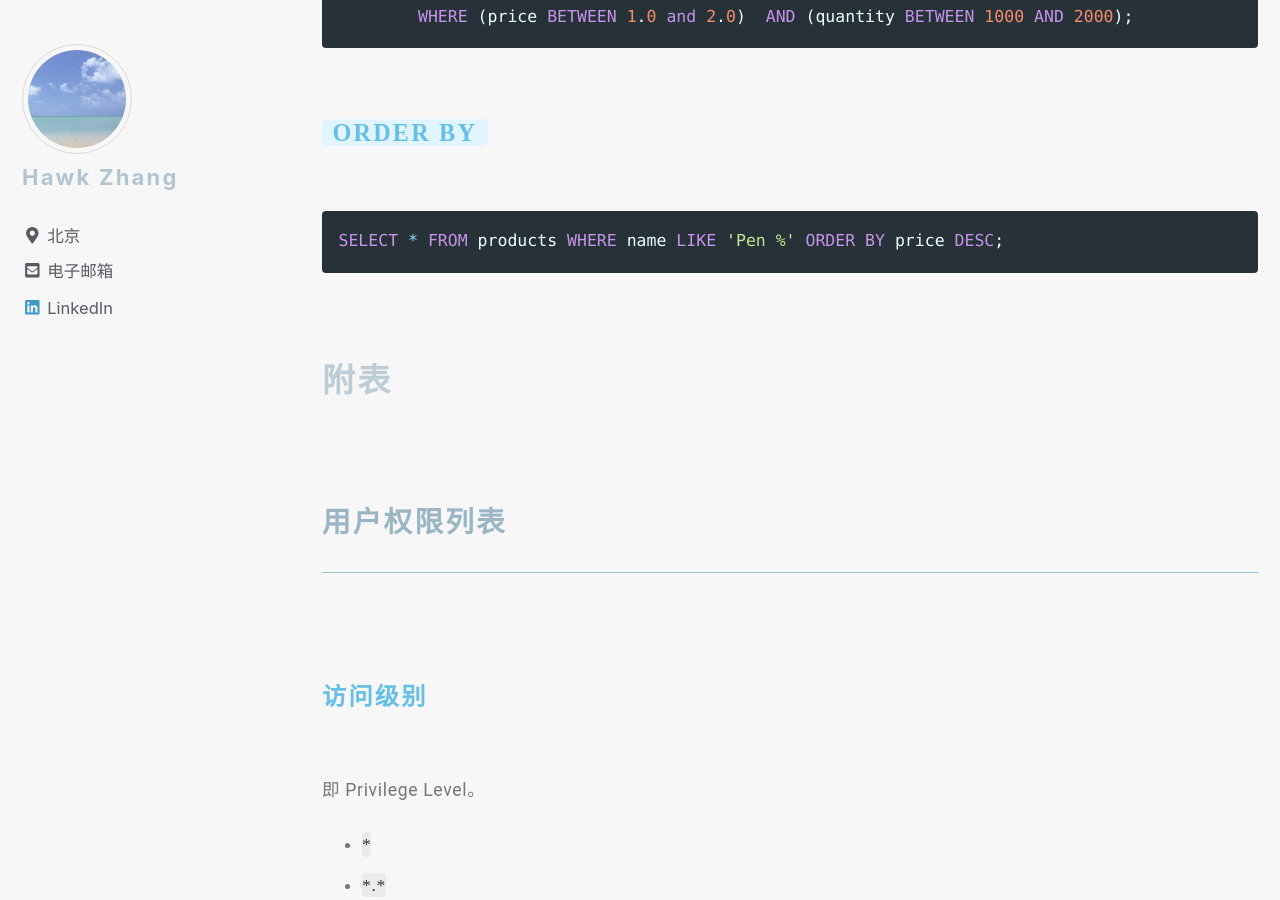
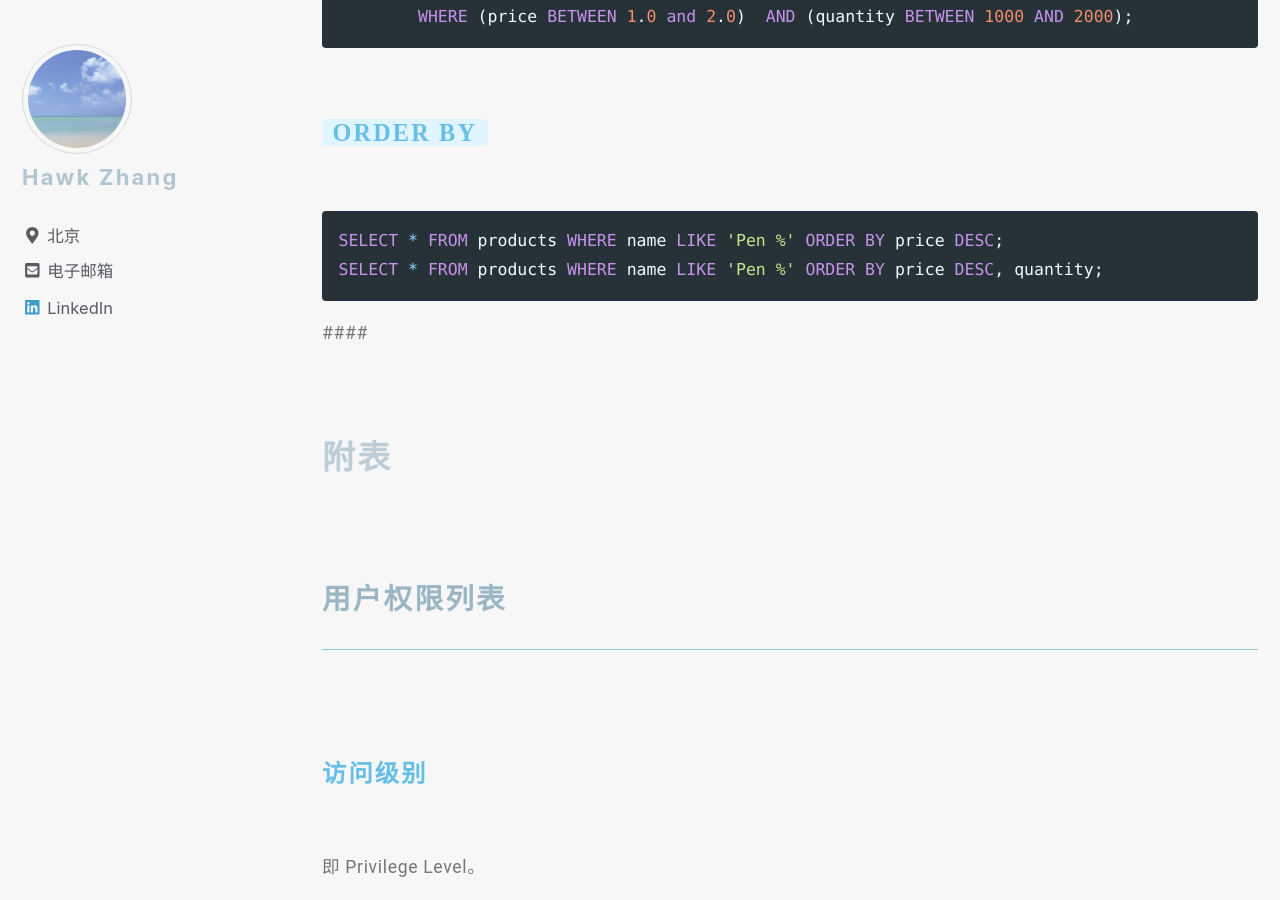
Before and after one commit to narru888/linotes_note, a Jekyll site: the page built from _posts/mysql/2016-04-02-statements.md, in a window 1280 px wide and 900 px high, scrolled down 13236 px. Built offline with Jekyll 4.4.1, drawn with Linux system fonts in a browser that asks for light colours; nearby versions of some CDN libraries; a script that is not in the unit is left out.

Commit message:
update on 2018-10-13 21:12:01 CST

````diff
--- a/_posts/mysql/2016-04-02-statements.md
+++ b/_posts/mysql/2016-04-02-statements.md
@@ -544,8 +544,13 @@
 
 ```sql
 SELECT * FROM products WHERE name LIKE 'Pen %' ORDER BY price DESC;
+SELECT * FROM products WHERE name LIKE 'Pen %' ORDER BY price DESC, quantity;
 ```
 
+
+
+
+####
 
 
 
````
